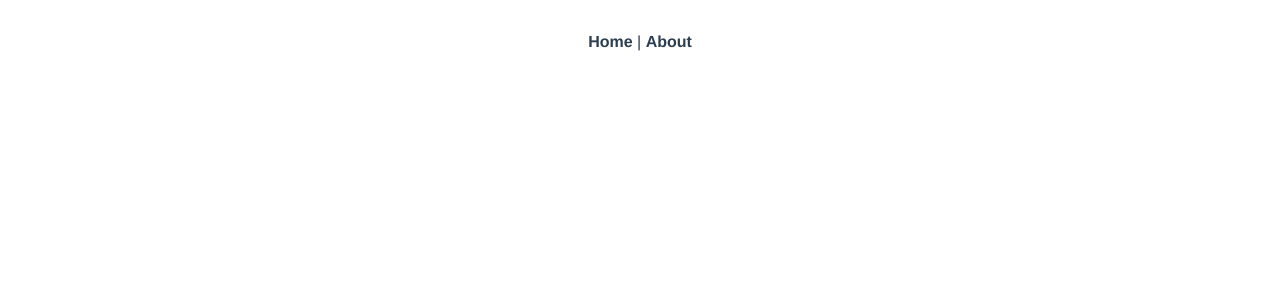
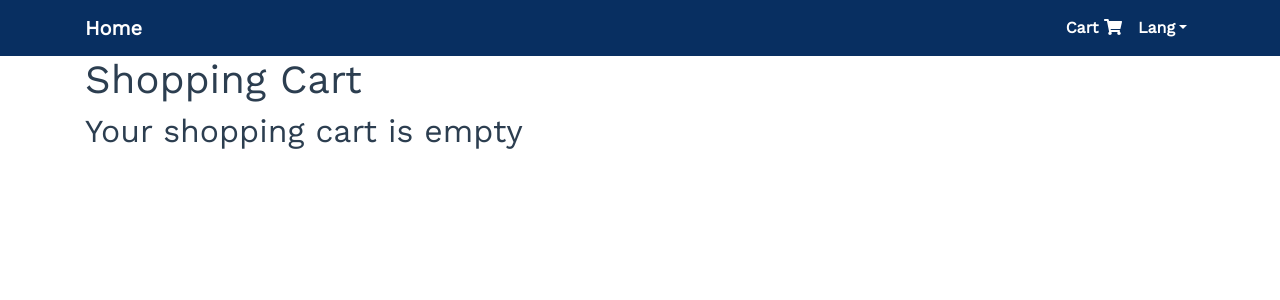
Before and after one commit to DesApp-GrupoE/frontend, a Vue app: page /cart in a window 1280 px wide. Shown: the top 300 px of the page. Built offline with nearby package versions, Linux system fonts and the light colour scheme.

Commit message:
Init SPA Comprando en Casa
* Add bootstrap and font awesome
* Add css to fonts
* Add HomeComponent and Cart

```diff
--- a/public/index.html
+++ b/public/index.html
@@ -3,7 +3,7 @@
   <head>
     <meta charset="utf-8">
     <meta http-equiv="X-UA-Compatible" content="IE=edge">
-    <meta name="viewport" content="width=device-width,initial-scale=1.0">
+    <meta name="viewport" content="width=device-width, initial-scale=1, shrink-to-fit=no">
     <link rel="icon" href="<%= BASE_URL %>favicon.ico">
     <title><%= htmlWebpackPlugin.options.title %></title>
   </head>
--- a/src/App.vue
+++ b/src/App.vue
@@ -1,10 +1,28 @@
 <template>
   <div id="app">
-    <div id="nav">
-      <router-link to="/">Home</router-link> |
-      <router-link to="/about">About</router-link>
-    </div>
-    <router-view/>
+    <b-navbar id="nav" toggleable="lg" type="dark" variant="dark">
+      <div class="container">
+        <b-navbar-brand href="#">
+          <router-link to="/">Home</router-link>
+        </b-navbar-brand>
+
+        <b-navbar-toggle target="nav-collapse"></b-navbar-toggle>
+
+        <b-collapse id="nav-collapse" is-nav>
+          <b-navbar-nav class="ml-auto">
+            <b-nav-item href="#">
+              <router-link to="/cart">Cart <font-awesome-icon icon="shopping-cart"/></router-link>
+            </b-nav-item>
+
+            <b-nav-item-dropdown text="Lang" right>
+              <b-dropdown-item href="#">EN</b-dropdown-item>
+              <b-dropdown-item href="#">ES</b-dropdown-item>
+            </b-nav-item-dropdown>
+          </b-navbar-nav>
+        </b-collapse>
+      </div>
+    </b-navbar>
+    <router-view class="container"/>
   </div>
 </template>
 
@@ -13,20 +31,20 @@
   font-family: Avenir, Helvetica, Arial, sans-serif;
   -webkit-font-smoothing: antialiased;
   -moz-osx-font-smoothing: grayscale;
-  text-align: center;
   color: #2c3e50;
 }
 
 #nav {
-  padding: 30px;
+  font-weight: bold;
+  background-color: #082f61 !important;
 }
 
 #nav a {
-  font-weight: bold;
-  color: #2c3e50;
+  color: #fff;
+  text-decoration: none;
 }
 
-#nav a.router-link-exact-active {
-  color: #42b983;
+.nav-collapse {
+  text-align: right
 }
 </style>
--- /dev/null
+++ b/src/assets/css/fonts.css
@@ -0,0 +1,6 @@
+@import url('https://fonts.googleapis.com/css2?family=Montserrat:wght@300&display=swap');
+@import url('https://fonts.googleapis.com/css2?family=Work+Sans&display=swap');
+
+* {
+    font-family: 'Work Sans', sans-serif;
+}
--- a/src/components/HelloWorld.vue
+++ /dev/null
@@ -1,60 +0,0 @@
-<template>
-  <div class="hello">
-    <h1>{{ msg }}</h1>
-    <p>
-      For a guide and recipes on how to configure / customize this project,<br>
-      check out the
-      <a href="https://cli.vuejs.org" target="_blank" rel="noopener">vue-cli documentation</a>.
-    </p>
-    <h3>Installed CLI Plugins</h3>
-    <ul>
-      <li><a href="https://github.com/vuejs/vue-cli/tree/dev/packages/%40vue/cli-plugin-babel" target="_blank" rel="noopener">babel</a></li>
-      <li><a href="https://github.com/vuejs/vue-cli/tree/dev/packages/%40vue/cli-plugin-router" target="_blank" rel="noopener">router</a></li>
-      <li><a href="https://github.com/vuejs/vue-cli/tree/dev/packages/%40vue/cli-plugin-vuex" target="_blank" rel="noopener">vuex</a></li>
-      <li><a href="https://github.com/vuejs/vue-cli/tree/dev/packages/%40vue/cli-plugin-eslint" target="_blank" rel="noopener">eslint</a></li>
-    </ul>
-    <h3>Essential Links</h3>
-    <ul>
-      <li><a href="https://vuejs.org" target="_blank" rel="noopener">Core Docs</a></li>
-      <li><a href="https://forum.vuejs.org" target="_blank" rel="noopener">Forum</a></li>
-      <li><a href="https://chat.vuejs.org" target="_blank" rel="noopener">Community Chat</a></li>
-      <li><a href="https://twitter.com/vuejs" target="_blank" rel="noopener">Twitter</a></li>
-      <li><a href="https://news.vuejs.org" target="_blank" rel="noopener">News</a></li>
-    </ul>
-    <h3>Ecosystem</h3>
-    <ul>
-      <li><a href="https://router.vuejs.org" target="_blank" rel="noopener">vue-router</a></li>
-      <li><a href="https://vuex.vuejs.org" target="_blank" rel="noopener">vuex</a></li>
-      <li><a href="https://github.com/vuejs/vue-devtools#vue-devtools" target="_blank" rel="noopener">vue-devtools</a></li>
-      <li><a href="https://vue-loader.vuejs.org" target="_blank" rel="noopener">vue-loader</a></li>
-      <li><a href="https://github.com/vuejs/awesome-vue" target="_blank" rel="noopener">awesome-vue</a></li>
-    </ul>
-  </div>
-</template>
-
-<script>
-export default {
-  name: 'HelloWorld',
-  props: {
-    msg: String
-  }
-}
-</script>
-
-<!-- Add "scoped" attribute to limit CSS to this component only -->
-<style scoped>
-h3 {
-  margin: 40px 0 0;
-}
-ul {
-  list-style-type: none;
-  padding: 0;
-}
-li {
-  display: inline-block;
-  margin: 0 10px;
-}
-a {
-  color: #42b983;
-}
-</style>
--- /dev/null
+++ b/src/components/HomeComponent.vue
@@ -0,0 +1,33 @@
+<template>
+  <div class="hello">
+    <h1>{{ msg }}</h1>
+
+  </div>
+</template>
+
+<script>
+export default {
+  name: 'HomeComponent',
+  props: {
+    msg: String
+  }
+}
+</script>
+
+<!-- Add "scoped" attribute to limit CSS to this component only -->
+<style scoped>
+h3 {
+  margin: 40px 0 0;
+}
+ul {
+  list-style-type: none;
+  padding: 0;
+}
+li {
+  display: inline-block;
+  margin: 0 10px;
+}
+a {
+  color: #42b983;
+}
+</style>
--- a/src/main.js
+++ b/src/main.js
@@ -3,8 +3,21 @@ import App from './App.vue'
 import router from './router'
 import store from './store'
 
-import 'bootstrap';
-import 'bootstrap/dist/css/bootstrap.css';
+import { BootstrapVue } from 'bootstrap-vue'
+import 'bootstrap/dist/css/bootstrap.css'
+import 'bootstrap-vue/dist/bootstrap-vue.css'
+import { library } from '@fortawesome/fontawesome-svg-core'
+import { faShoppingCart } from '@fortawesome/free-solid-svg-icons'
+import { FontAwesomeIcon } from '@fortawesome/vue-fontawesome'
+import '@/assets/css/fonts.css';
+
+// Install BootstrapVue
+Vue.use(BootstrapVue)
+
+library.add(faShoppingCart)
+
+Vue.component('font-awesome-icon', FontAwesomeIcon)
+
 
 Vue.config.productionTip = false
 
--- a/src/router/index.js
+++ b/src/router/index.js
@@ -11,12 +11,12 @@ Vue.use(VueRouter)
     component: Home
   },
   {
-    path: '/about',
-    name: 'About',
+    path: '/cart',
+    name: 'Cart',
     // route level code-splitting
     // this generates a separate chunk (about.[hash].js) for this route
     // which is lazy-loaded when the route is visited.
-    component: () => import(/* webpackChunkName: "about" */ '../views/About.vue')
+    component: () => import(/* webpackChunkName: "about" */ '../views/Cart.vue')
   }
 ]
 
--- a/src/views/About.vue
+++ /dev/null
@@ -1,5 +0,0 @@
-<template>
-  <div class="about">
-    <h1>This is an about page</h1>
-  </div>
-</template>
--- /dev/null
+++ b/src/views/Cart.vue
@@ -0,0 +1,6 @@
+<template>
+  <div class="cart">
+    <h1>Shopping Cart</h1>
+    <h2>Your shopping cart is empty</h2>
+  </div>
+</template>
--- a/src/views/Home.vue
+++ b/src/views/Home.vue
@@ -1,18 +1,18 @@
 <template>
   <div class="home">
     <img alt="Vue logo" src="../assets/logo.png">
-    <HelloWorld msg="Welcome to Your Vue.js App"/>
+    <HomeComponent msg="Welcome to Your Vue.js App"/>
   </div>
 </template>
 
 <script>
 // @ is an alias to /src
-import HelloWorld from '@/components/HelloWorld.vue'
+import HomeComponent from '@/components/HomeComponent.vue'
 
 export default {
   name: 'Home',
   components: {
-    HelloWorld
+    HomeComponent
   }
 }
 </script>
```
Also changed, not shown: package.json (+7 -1 lines).
